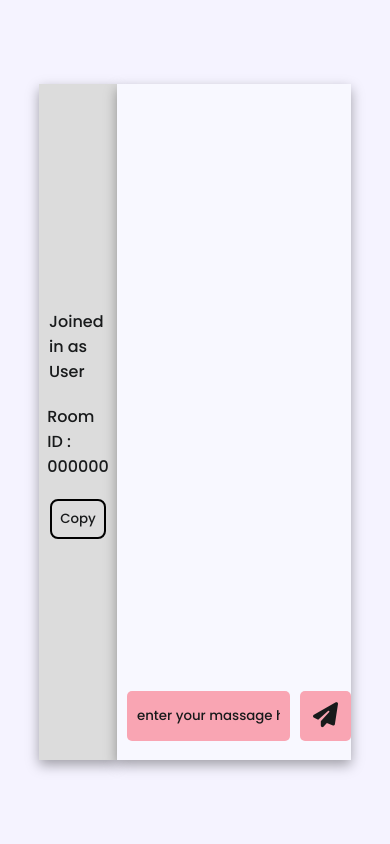
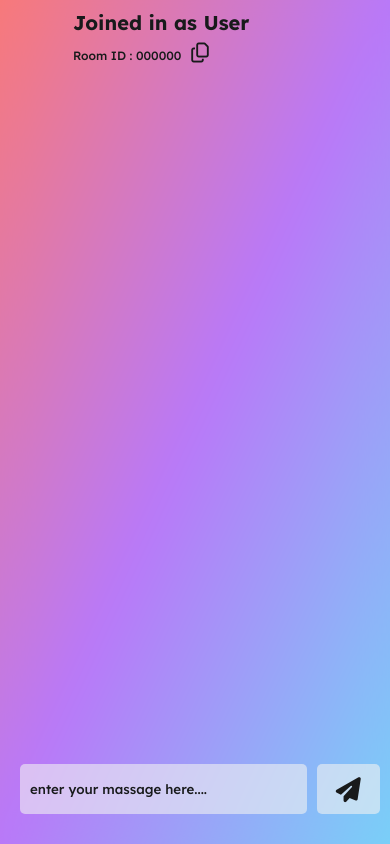
Before and after one commit to NexusWasLost/chat-rooms, a website: page pages/chat.html in a window 390 px wide. Drawn offline with nearby package versions, Linux system fonts and the light colour scheme; no server answers.

Commit message:
Revamped Chat page design and added reponsiveness

```diff
--- a/pages/chat.html
+++ b/pages/chat.html
@@ -7,7 +7,7 @@
     <link rel="preconnect" href="https://fonts.googleapis.com">
     <link rel="preconnect" href="https://fonts.gstatic.com" crossorigin>
     <link
-        href="https://fonts.googleapis.com/css2?family=Poppins:ital,wght@0,100;0,200;0,300;0,400;0,500;0,600;0,700;0,800;0,900;1,100;1,200;1,300;1,400;1,500;1,600;1,700;1,800;1,900&display=swap"
+        href="https://fonts.googleapis.com/css2?family=Cabin:ital,wght@0,400..700;1,400..700&family=Lexend+Deca:wght@100..900&display=swap"
         rel="stylesheet">
     <link rel="stylesheet" href="https://cdnjs.cloudflare.com/ajax/libs/font-awesome/6.6.0/css/all.min.css"
         integrity="sha512-Kc323vGBEqzTmouAECnVceyQqyqdsSiqLQISBL29aUW4U/M7pSPA/gEUZQqv1cwx4OnYxTxve5UMg5GT6L4JJg=="
@@ -18,12 +18,17 @@
 
 <body>
 
+    <div class="container">
         <div class="info">
             <div class="profilePic"></div>
-        <p>Joined in as <span class="user">User</span></p>
-        <p class="roomId" style="margin-top: 20px;">Room ID : <span class="r_id">000000</span></p>
-        <div class="copyButton"><button class="cpyBtn">Copy</button></div>
+            <div class="nameAndRoomId">
+                <p class="joinedInAs">Joined in as <span class="user">User</span></p>
+                <p class="roomId">Room ID : <span class="r_id">000000</span><button
+                        class="copyButton"><i class="fa-regular fa-copy"></i><i class="fa-solid fa-check"></i></button>
+                </p>
             </div>
+        </div>
+
         <div class="chat-container">
 
             <div class="display">
@@ -38,6 +43,7 @@
             </div>
 
         </div>
+    </div>
 
     <script src="/socket.io/socket.io.js"></script>
     <script src="./../chatScript.js"></script>
--- a/public/chatScript.js
+++ b/public/chatScript.js
@@ -30,7 +30,7 @@ getAndSetInfo();
 
 async function getAvatar() {
     const randomSeed = Math.floor(Math.random() * 1000000);
-    let avatar = await fetch(`https://api.dicebear.com/9.x/thumbs/svg?seed=${randomSeed}`);
+    let avatar = await fetch(`https://api.dicebear.com/9.x/notionists/svg?seed=${randomSeed}`);
     avatar = await avatar.text();
     globalAvatar = avatar;
 
@@ -79,7 +79,9 @@ function append(message, position, avatar) {
     scrollToBottom();
 }
 
-const copyBtn = document.querySelector('.cpyBtn');
+const copyBtn = document.querySelector('.copyButton');
+const copyIcon = document.querySelector('.fa-copy');
+const checkIcon = document.querySelector('.fa-check');
 copyBtn.addEventListener('click', () =>{
 
     // Get the text input element
@@ -88,9 +90,19 @@ copyBtn.addEventListener('click', () =>{
 
     // Copy the text
     navigator.clipboard.writeText(textToCopy);
-    copyBtn.innerText = 'Copied';
 
-    setInterval( () =>{ copyBtn.innerText = 'Copy'; }, 2000);
+    //change styles
+    copyIcon.style.display = 'none';
+    checkIcon.style.display = 'inline-block';
+
+    //prevent multiple clicks
+    copyBtn.disabled = true;
+
+    setInterval( () =>{
+        copyIcon.style.display = 'inline-block';
+        checkIcon.style.display = 'none';
+        copyBtn.disabled = false;
+    }, 2500);
 })
 
 subForm.addEventListener('submit', (e) => {
--- a/public/chatStyle.css
+++ b/public/chatStyle.css
@@ -3,153 +3,134 @@
   margin: 0;
   font-weight: 500;
   box-sizing: border-box;
-  font-family: "Poppins", sans-serif;
+  font-family: "Lexend Deca", sans-serif;
   color: #181a1b;
+}
+
+html,
+body {
+  overflow-x: hidden;
 }
 
 body {
   width: 100vw;
-  height: 100vh;
+  height: 100dvh;
   display: flex;
+  flex-direction: column;
   justify-content: center;
   align-items: center;
-  /* background-color: #E8E8FF; */
+  background: linear-gradient(to bottom right, #FF0000, #8000FF, #00AFFF);
 }
 
-body {
-  background: #F5F3FF;
-}
-
-/* @keyframes color {
-  0%,
-  25% {
-    --bg: var(--c3);
-  }
-  26%,
-  50% {
-    --bg: var(--c1);
-  }
-  51%,
-  75% {
-    --bg: var(--c3);
-  }
-  76%,
-  100% {
-    --bg: var(--c2);
-  }
-}
-
-@keyframes position {
-  0% {
-    background-position: calc(var(--p) * 1) calc(var(--p) * 0),
-      calc(var(--p) * -1) calc(var(--p) * 1),
-      calc(var(--p) * 1) calc(var(--p) * -1),
-      calc(var(--p) * -1) calc(var(--p) * 0);
-  }
-  25% {
-    background-position: calc(var(--p) * 1) calc(var(--p) * 4),
-      calc(var(--p) * -1) calc(var(--p) * 5),
-      calc(var(--p) * 1) calc(var(--p) * 3),
-      calc(var(--p) * -1) calc(var(--p) * 4);
-  }
-  50% {
-    background-position: calc(var(--p) * 3) calc(var(--p) * 8),
-      calc(var(--p) * -3) calc(var(--p) * 9),
-      calc(var(--p) * 2) calc(var(--p) * 7),
-      calc(var(--p) * -2) calc(var(--p) * 8);
-  }
-  75% {
-    background-position: calc(var(--p) * 3) calc(var(--p) * 12),
-      calc(var(--p) * -3) calc(var(--p) * 13),
-      calc(var(--p) * 2) calc(var(--p) * 11),
-      calc(var(--p) * -2) calc(var(--p) * 12);
-  }
-  100% {
-    background-position: calc(var(--p) * 5) calc(var(--p) * 16),
-      calc(var(--p) * -5) calc(var(--p) * 17),
-      calc(var(--p) * 5) calc(var(--p) * 15),
-      calc(var(--p) * -5) calc(var(--p) * 16);
-  }
-}
-
-@media (prefers-reduced-motion) {
-  body {
-    animation: none;
-  }
-} */
-
-.chat-container {
-  width: 60%;
-  height: 80%;
-  box-shadow: rgba(0, 0, 0, 0.35) 0px 5px 12px;
-  background-color: #f8f8ff;
+.container {
+  width: 550px;
+  height: 760px;
+  max-height: 760px;
   display: flex;
   flex-direction: column;
   justify-content: flex-start;
   align-items: center;
+  background-color: rgba(242, 242, 242, 0.5);
+  backdrop-filter: blur(15px);
+  border-radius: 15px;
+  box-shadow: rgba(50, 50, 93, 0.25) 0px 13px 27px -5px, rgba(0, 0, 0, 0.3) 0px 8px 16px -8px;
+  overflow: hidden;
+}
+
+.info {
+  width: 100%;
+  height: 110px;
+  display: flex;
+  justify-content: flex-start;
+  padding-left: 25px;
+}
+
+.profilePic {
+  width: 75px;
+  height: 75px;
+  border-radius: 50%;
+  margin: 10px 0;
+}
+
+.profilePic svg {
+  border-radius: 50%;
+}
+
+.nameAndRoomId {
+  display: flex;
+  flex-direction: column;
+  font-size: 15px;
+  margin: 16px 0 0 18px;
+}
+
+.joinedInAs,
+.user {
+  font-size: 18px;
+  font-weight: 700;
+}
+
+.roomId{
+  margin-top: 10px;
+}
+
+.copyButton {
+  border: none;
+  margin-left: 10px;
+  font-size: 20px;
+  cursor: pointer;
+  background-color: transparent;
+}
+
+.fa-check {
+  display: none;
+}
+
+.chat-container {
+  width: 550px;
+  height: 100%;
+  max-height: 760px;
+  display: flex;
+  flex-direction: column;
+  justify-content: flex-start;
+  align-items: center;
+  border-radius: 25px 25px 15px 15px;
+  padding: 10px;
 }
 
 .display {
-  height: 90%;
   width: 100%;
+  height: 100%;
+  max-height: 550px;
   border: none;
   display: flex;
   flex-direction: column;
   justify-content: flex-start;
 }
 
-.info {
-  width: 20%;
-  height: 80%;
-  padding: 10px;
-  display: flex;
-  flex-direction: column;
-  justify-content: flex-start;
-  align-items: center;
-  background-color: #dcdcdc;
-  border: none;
-  box-shadow: rgba(0, 0, 0, 0.35) 0px 5px 12px;
-}
-
-.profilePic {
-  width: 175px;
-  height: 175px;
-  border: none;
-  border-radius: 50%;
-  margin: 20px 0 20px 0;
-}
-
-.profilePic svg {
-  border-radius: 50%;
-}
-
-.msgSVG {
-  width: 25px;
-  height: 25px;
-  border: none;
-  border-radius: 50%;
-}
-
 .msg-area {
   width: 100%;
   height: 100%;
-  overflow: scroll;
-  overflow-x: hidden;
-  margin: 10px 0 10px 0;
+  max-height: 100%;
+  overflow-y: auto;
+  padding: 10px;
+  overflow-y: scroll;
 }
 
-.message{
-  width: auto;
-  max-width: 250px;
-  max-inline-size: 70%;
-  overflow-wrap: break-word;
+.msg-area::-webkit-scrollbar {
+  background-color: rgba(242, 242, 242, 0.6);
+}
+
+.msg-area::-webkit-scrollbar-thumb {
+  background-color: white;
+}
+
+.message {
+  max-width: 70%;
   word-wrap: break-word;
-  height: auto;
-  border: none;
   border-radius: 8px;
   padding: 10px;
-  margin: 15px;
-  background-color: dodgerblue;
+  margin: 10px 0;
+  background-color: rgba(242, 242, 242, 0.6);
   color: white;
   display: flex;
 }
@@ -176,41 +157,26 @@ body {
 
 .sendForm {
   width: 100%;
-  height: 100%;
+  height: 90px;
   display: flex;
-  justify-content: center;
+  justify-content: space-evenly;
   align-items: center;
 }
 
 .inp {
-  width: 90%;
+  width: calc(100% - 85px);
   height: 50px;
   padding: 10px;
   margin: 10px;
   border: none;
   border-radius: 5px;
   outline: none;
-  background-color: rgb(249, 165, 179);
+  background-color: rgba(242, 242, 242, 0.6);
   color: #181a1b;
 }
 
-.inp::placeholder{
+.inp::placeholder {
   color: #181a1b;
-}
-
-.copyButton {
-  margin: 20px;
-}
-
-.copyButton > button {
-  padding: 8px;
-  background-color: transparent;
-  border: 2px solid black;
-  border-radius: 8px;
-}
-
-.cpyBtn:hover {
-  cursor: pointer;
 }
 
 .btn {
@@ -219,17 +185,124 @@ body {
   padding: 5px;
   border: none;
   border-radius: 5px;
-  background-color: rgb(249, 165, 179);
+  background-color: rgba(242, 242, 242, 0.6);
   font-size: 25px;
+  transition: all 0.2s ease;
+  cursor: pointer;
 }
 
 .btn:hover {
-  transition-duration: 0.2s;
-  cursor: pointer;
-  background-color: rgb(254, 112, 136);
+  background-color: rgba(242, 242, 242, 0.8);
 }
 
 .btn:not(:hover) {
-  transition-duration: 0.2s;
-  background-color: rgb(249, 165, 179);
+  background-color: rgba(242, 242, 242, 0.6);
 }
+
+@media(max-width: 768px) {
+  .container {
+    width: 100%;
+    height: 100dvh;
+    max-height: 100vh;
+    border-radius: 0;
+    display: flex;
+    flex-direction: column;
+  }
+
+  .chat-container {
+    width: 100%;
+    height: 100%;
+    max-height: 100%;
+    border-radius: 0;
+  }
+
+  .info {
+    padding-left: 15px;
+    height: 110px;
+  }
+
+  .profilePic {
+    width: 80px;
+    height: 80px;
+  }
+
+  .nameAndRoomId {
+    font-size: 20px;
+    margin: 20px 0 0 15px;
+  }
+
+  .joinedInAs, .user {
+    font-size: 20px;
+  }
+
+  .display {
+    flex-grow: 1;
+    width: 100%;
+    height: 100%;
+    max-height: calc(100dvh - 200px);  /*full dynamic height minus info height(110px) + msg form height(90px)*/
+  }
+
+  .msg-area {
+    width: 100%;
+    height: 100%;
+    max-height: calc(100dvh - 200px);
+    flex-grow: 1;
+    overflow-y: auto;
+    padding: 10px;
+  }
+
+  .message {
+    max-width: 90%;
+  }
+
+  .inp {
+    width: calc(100% - 75px);
+  }
+
+  .send-msg {
+    height: 90px;
+    flex-shrink: 0;
+  }
+
+  .sendForm {
+    display: flex;
+    justify-content: space-between;
+    align-items: center;
+  }
+}
+
+@media(max-width: 500px){
+  .info {
+    padding-left: 10px;
+  }
+
+  .profilePic {
+    width: 65px;
+    height: 65px;
+  }
+
+  .nameAndRoomId {
+    font-size: 16px;
+    margin: 15px 0 0 10px;
+  }
+
+  .roomId{
+    margin-top: 8px;
+  }
+}
+
+@media(max-width: 410px){
+  .profilePic {
+    width: 55px;
+    height: 55px;
+  }
+
+  .nameAndRoomId {
+    font-size: 12px;
+    margin: 10px 0 0 8px;
+  }
+
+  .roomId{
+    margin-top: 5px;
+  }
+}
```
Lines whose indentation alone changed are shown as unchanged.
